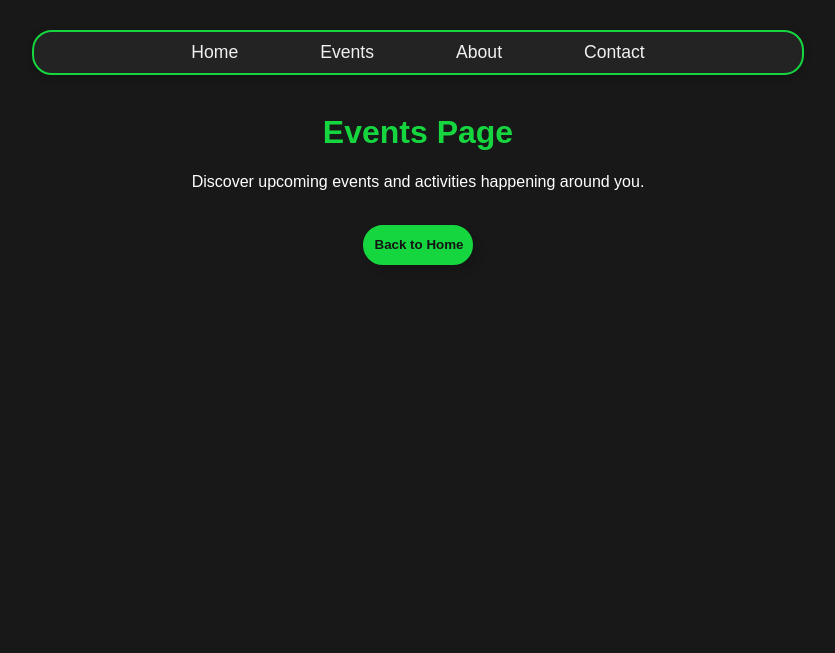
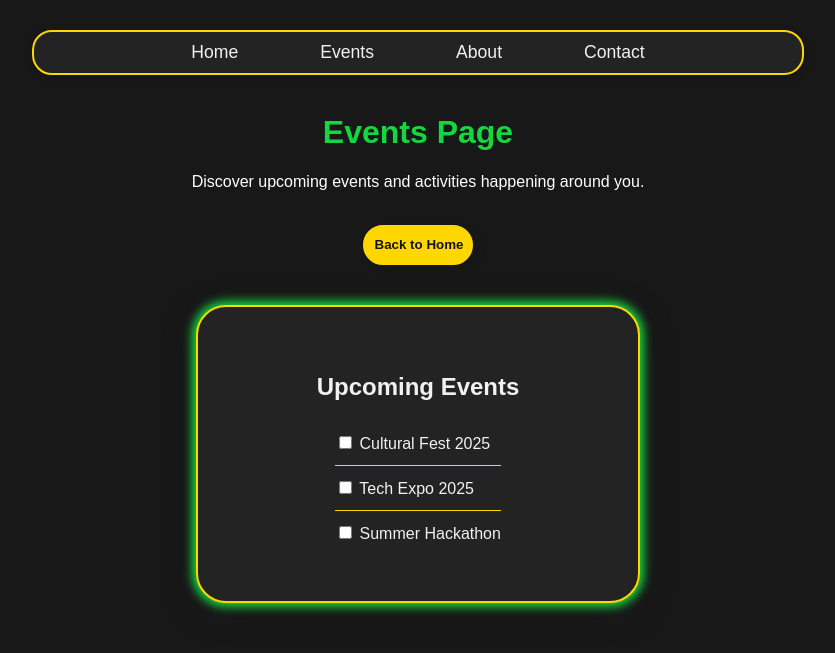
Before and after one commit to kaush-r/web-project-af, a PHP site: page /Events.php in a window 1280 px wide. Shown: the top 653 px of the page, without its empty margins (222-1057 px from the left). Run offline with PHP 8.4, Linux system fonts and the light colour scheme.

Commit message:
Update event UI to gold theme and add event booking
Changed the primary accent color in main.css from green to gold for a more cohesive look. Enhanced Events.php by adding a card UI for upcoming events with checkboxes and a dynamic 'Book Now' button that appears when any event is selected. Added horizontal lines between event list items for better separation. Created a new, empty Dashboard.php file.

```diff
--- a/Css/main.css
+++ b/Css/main.css
@@ -11,7 +11,7 @@ body {
     margin: 30px auto 0 auto;
     box-shadow: 0 2px 8px rgba(0,0,0,0.2);
     padding: 10px 0;
-    border: 2px solid #16d640;
+    border: 2px solid #FFD700; /* gold */
 }
 
 .navbar ul {
@@ -36,7 +36,8 @@ body {
 }
 
 .navbar a:hover {
-    background-color: #16d640;
+    background-color: #FFD700; /* gold */
+    color: #232323;
 }
 
 
@@ -48,7 +49,7 @@ body {
   align-items: center;
   justify-content: center;
   gap: 10px;
-  background-color: rgb(161, 255, 20);
+  background-color: #FFD700; /* gold */
   border-radius: 30px;
   color: rgb(19, 19, 19);
   font-weight: 600;
@@ -62,7 +63,8 @@ body {
 }
 
 .button-exploreevents:hover {
-  background-color: #16d640;
+  background-color: #FFD700; /* gold */
+  box-shadow: 0 0 15px 3px #FFD700;
 }
 
 .svgIcon {
@@ -101,11 +103,11 @@ a {
     align-items: center;
     justify-content: center;
     gap: 10px;
-    background-color: #16d640;
+    background-color: #FFD700; /* gold */
     border-radius: 30px;
     color: rgb(19, 19, 19);
     font-weight: 600;
-    border: 2px solid #16d640;
+    border: 2px solid #FFD700; /* gold */
     position: relative;
     cursor: pointer;
     transition-duration: .2s;
@@ -115,8 +117,8 @@ a {
 }
 
 .button-backtohome:hover {
-    background-color: #16d640;
-    box-shadow: 0 0 15px 3px #16d640;
+    background-color: #FFD700; /* gold */
+    box-shadow: 0 0 15px 3px #FFD700;
 }
 
 
@@ -128,24 +130,33 @@ a {
 }
 
 .card {
-    width: 190px;
+    width: 400px; /* wider card */
     height: 254px;
     border-radius: 30px;
-    background: #232323; /* Slightly lighter for contrast */
+    background: #232323;
     box-shadow: 0 0 10px 4px #16d640,
                 0 8px 30px 0 rgba(25, 25, 25, 0.7);
     display: flex;
     flex-direction: column;
     align-items: center;
     justify-content: center;
-    margin: 0 10px; /* Add horizontal spacing */
-    padding: 20px;  /* Add padding for content */
-    border: 2px solid #16d640; /* Optional: add border for visibility */
-    color: #f1f1f1; /* Make text more visible */
+    margin: 0 10px;
+    padding: 20px;
+    border: 2px solid #FFD700; /* gold */
+    color: #f1f1f1;
     transition: transform 0.2s;
 }
 
 .card:hover {
-    transform: scale(1.05);
-    box-shadow: 0 0 20px 8px #16d640;
+    box-shadow: 0 0 20px 8px #FFD700;
 }
+
+/* Style for horizontal lines between list items */
+#event-list li {
+    padding: 12px 0;
+    border-bottom: 1px solid #FFD700;
+}
+
+#event-list li:last-child {
+    border-bottom: none;
+}
--- a/Events.php
+++ b/Events.php
@@ -22,5 +22,39 @@
     <div style="text-align: center;">
         <a href="homepage.php"><button class="button-backtohome">Back to Home</button></a>
     </div>
+    <div style="display: flex; justify-content: center; margin-top: 40px;">
+        <div class="card" style="min-width: 320px;">
+            <h2 style="margin-bottom: 20px;">Upcoming Events</h2>
+            <ul id="event-list" style="list-style: none; padding: 0; margin: 0;">
+                <li>
+                    <label>
+                        <input type="checkbox" class="event-checkbox"> Cultural Fest 2025
+                    </label>
+                </li>
+                <li>
+                    <label>
+                        <input type="checkbox" class="event-checkbox"> Tech Expo 2025
+                    </label>
+                </li>
+                <li>
+                    <label>
+                        <input type="checkbox" class="event-checkbox"> Summer Hackathon
+                    </label>
+                </li>
+            </ul>
+            <button id="book-now-btn" style="display:none; margin-top: 25px;" class="button-exploreevents">Book Now</button>
+        </div>
+    </div>
+    <script>
+        // Show "Book Now" button if any checkbox is checked
+        const checkboxes = document.querySelectorAll('.event-checkbox');
+        const bookBtn = document.getElementById('book-now-btn');
+        checkboxes.forEach(cb => {
+            cb.addEventListener('change', () => {
+                const anyChecked = Array.from(checkboxes).some(c => c.checked);
+                bookBtn.style.display = anyChecked ? 'block' : 'none';
+            });
+        });
+    </script>
 </body>
 </html>
```
Also changed, not shown: Dashboard.php (added).
